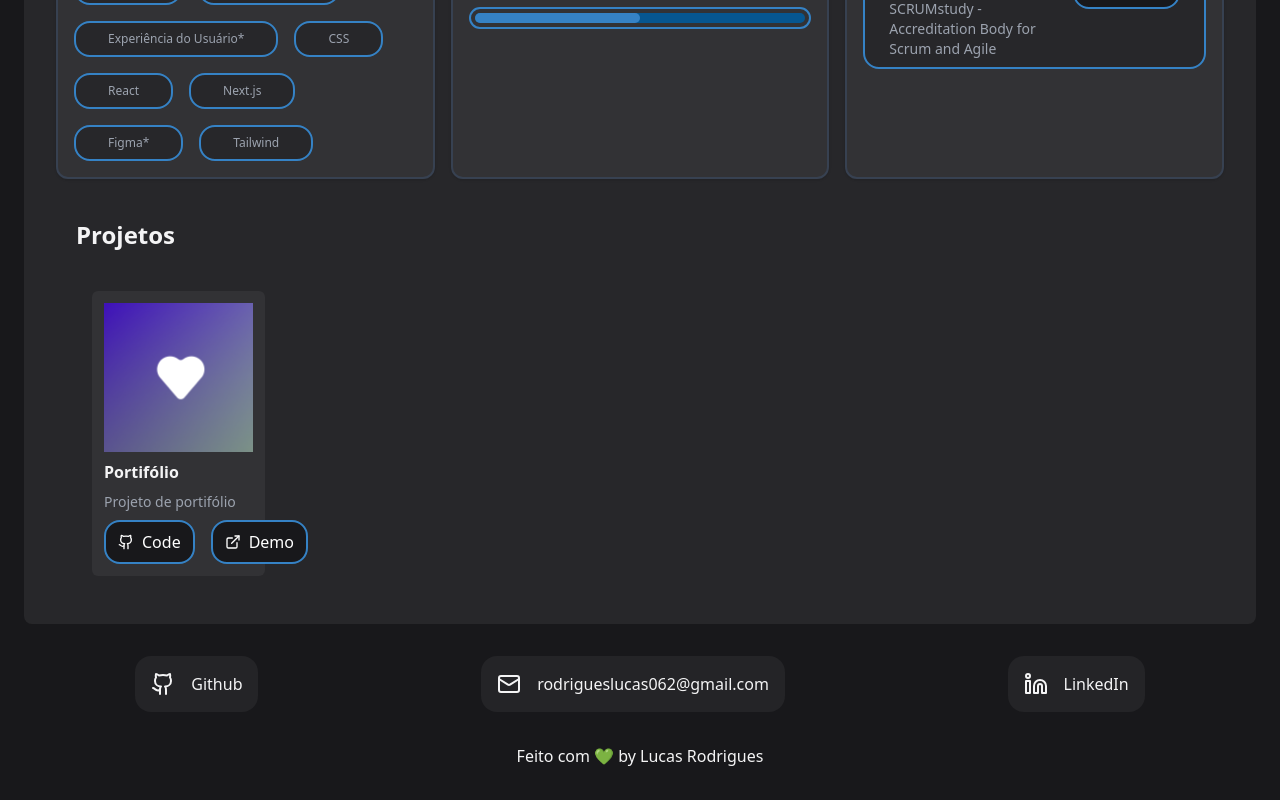
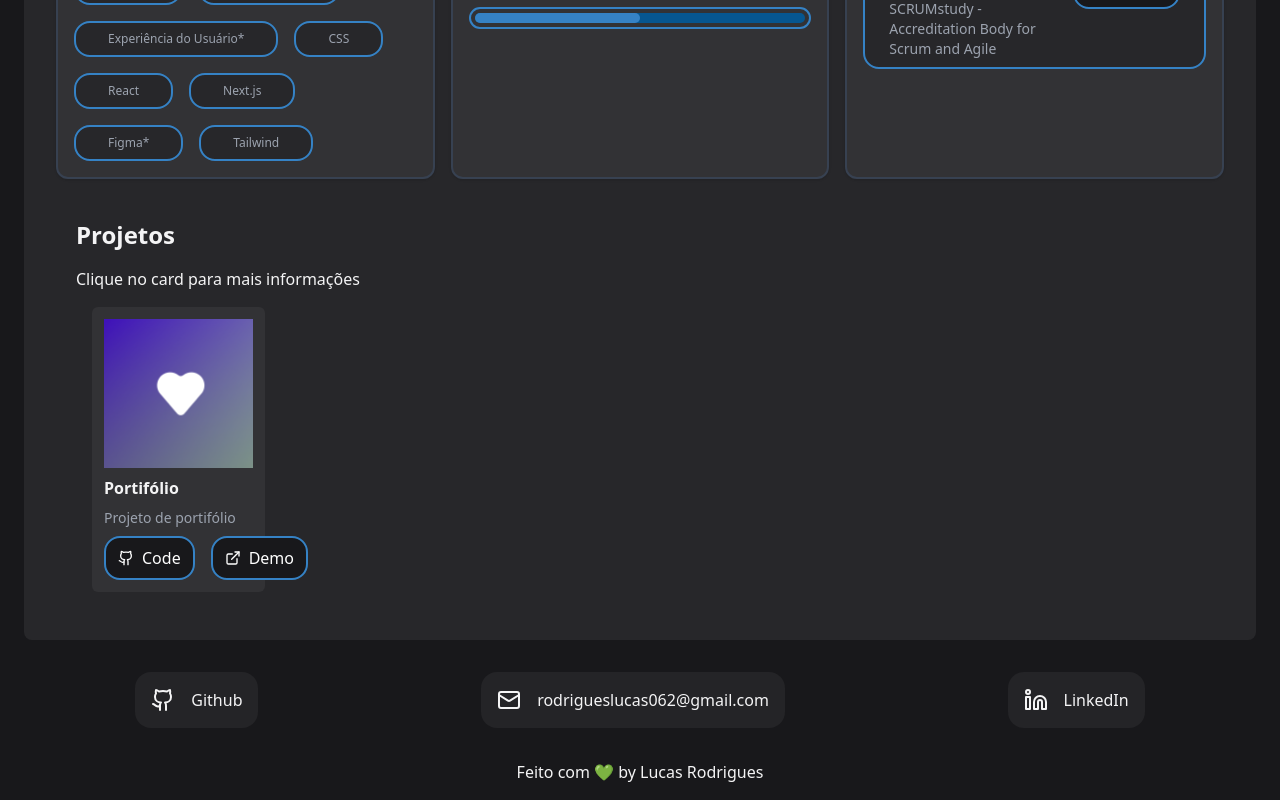
Before and after one commit to rodrigueslucas062/portfolio, a Next.js app: page / in a window 1280 px wide. Shown: the part 999-1799 px from the top of the page. Built offline with nearby package versions, Linux system fonts and the light colour scheme.

Commit message:
🚧Working on project information

```diff
--- a/src/components/projetos/Main.jsx
+++ b/src/components/projetos/Main.jsx
@@ -13,7 +13,8 @@ const MainContent = () => {
 
             {/* Seção para telas grandes (desktop) */}
             <div className="hidden md:block gap-4">
-                <h2 className="font-bold text-2xl my-10">Projetos</h2>
+                <h2 className="font-bold text-2xl mt-10 mb-4">Projetos</h2>
+                <span>Clique no card para mais informações</span>
                 <div className="m-4">
                     <div className="grid grid-cols-6 gap-4 mt-4">
                         <ProjetosGrid />
```
